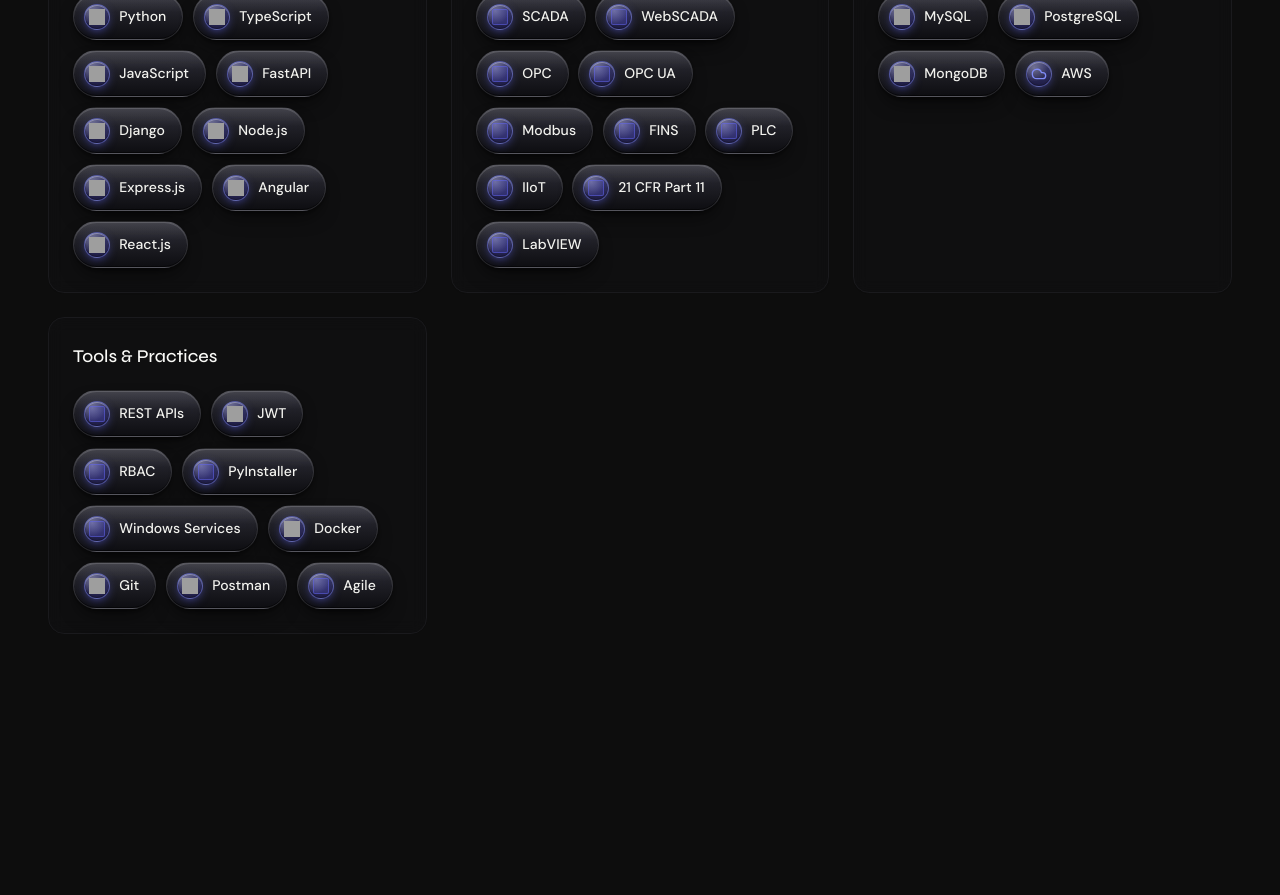
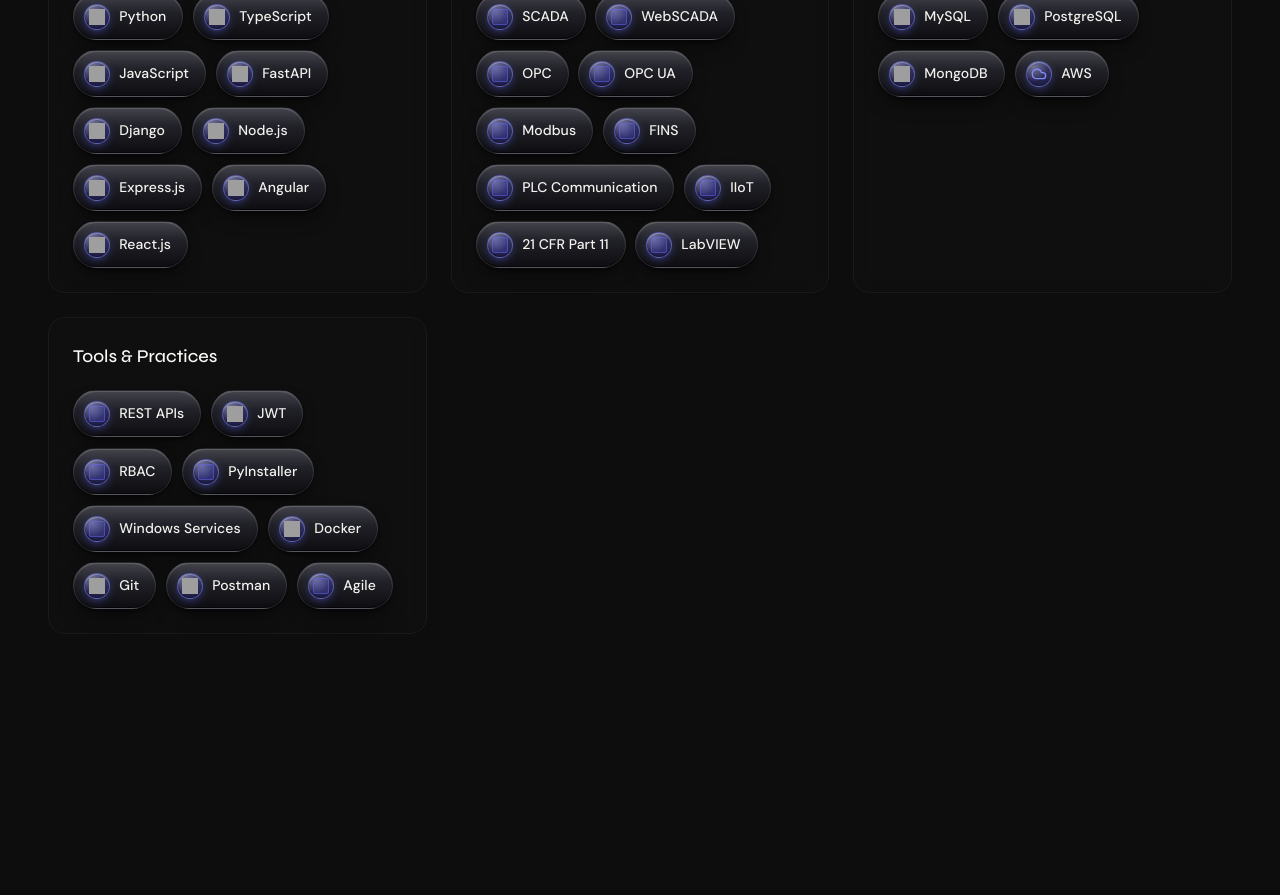
Before and after one commit to aarppitta/my_portfolio, a React (Vite) app: page / in a window 1280 px wide. Shown: the part 5660-6555 px from the top of the page. Built offline with nearby package versions, Linux system fonts and the light colour scheme; grey boxes are pictures that could not be loaded; the HTML template or start-up script is replaced by a standard one.

Commit message:
Clarify PLC skill as PLC Communication

```diff
--- a/src/data/skills.js
+++ b/src/data/skills.js
@@ -5,7 +5,7 @@
   },
   {
     label: 'Industrial & OT',
-    items: ['SCADA', 'WebSCADA', 'OPC', 'OPC UA', 'Modbus', 'FINS', 'PLC', 'IIoT', '21 CFR Part 11', 'LabVIEW'],
+    items: ['SCADA', 'WebSCADA', 'OPC', 'OPC UA', 'Modbus', 'FINS', 'PLC Communication', 'IIoT', '21 CFR Part 11', 'LabVIEW'],
   },
   {
     label: 'Databases & Cloud',
```
Also changed, not shown: 1 other file (tests, documents, lock files or other folders).
